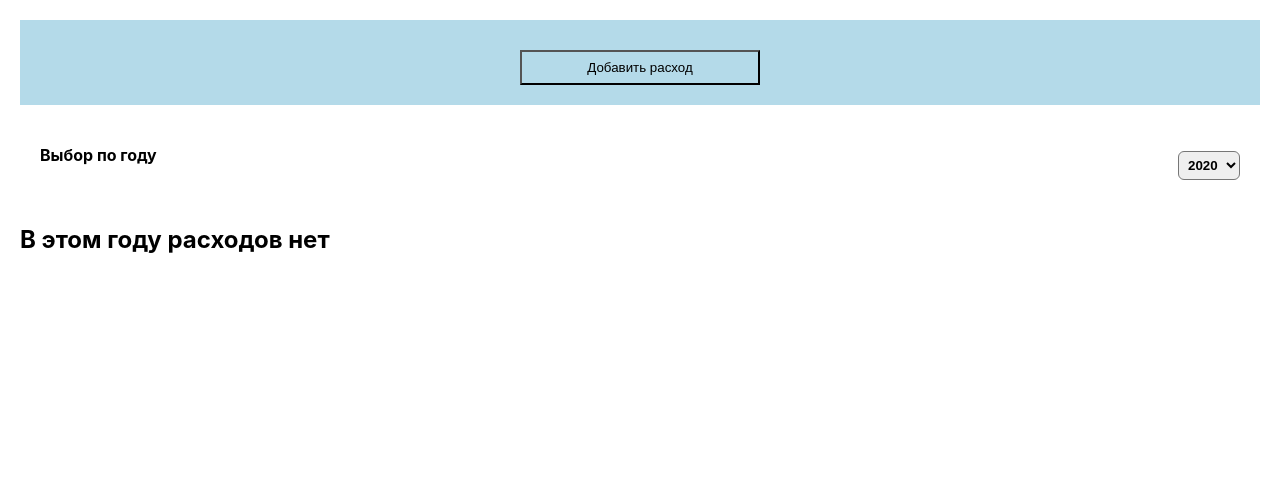
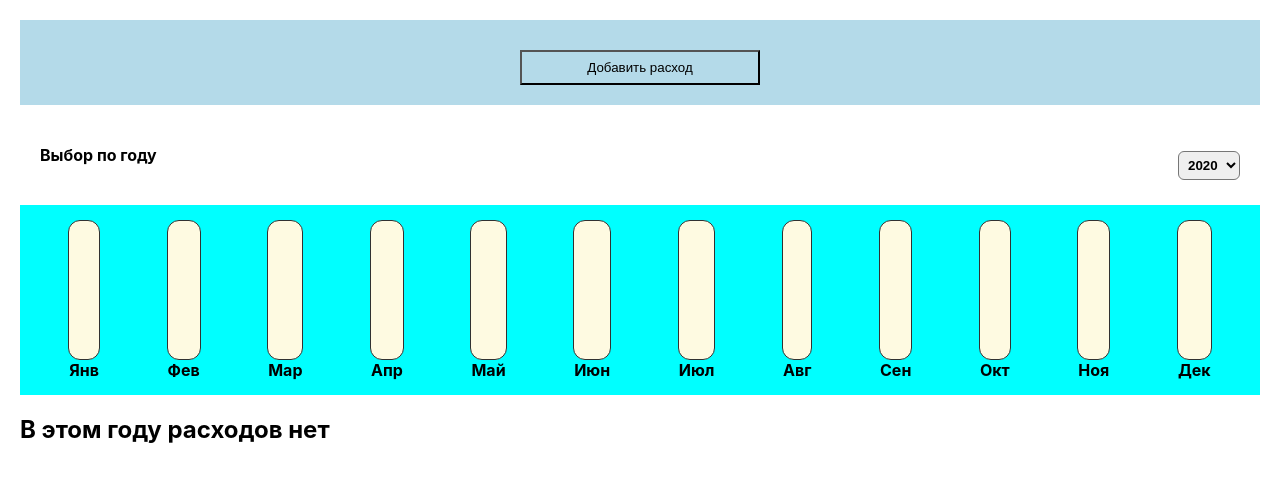
Before and after one commit to dmitriy-violentiy/purchases, a React (Create React App) app: page / in a window 1280 px wide. Shown: the top 482 px of the page. Built offline with nearby package versions, Linux system fonts and the light colour scheme.

Commit message:
add diagram

```diff
--- a/public/index.html
+++ b/public/index.html
@@ -24,7 +24,7 @@
       work correctly both with client-side routing and a non-root public URL.
       Learn how to configure a non-root public URL by running `npm run build`.
     -->
-    <title>React App</title>
+    <title>Учет расходов</title>
   </head>
   <body>
     <noscript>You need to enable JavaScript to run this app.</noscript>
--- a/src/components/Costs/Costs.js
+++ b/src/components/Costs/Costs.js
@@ -1,6 +1,7 @@
 import CostsFilter from "./CostsFilter";
 import React, { useState } from "react";
-import CostList from "./CostList"
+import CostList from "./CostList";
+import CostDiagram from "./CostsDiagram";
 
 const Costs = (props) => {
 	const [selectedYear, setSelectedYear] = useState("2020");
@@ -9,15 +10,15 @@
 		setSelectedYear(year);
 	};
 
-	const filteredCoasts = props.costs.filter((cost) => {
+	const filteredCosts = props.costs.filter((cost) => {
 		return cost.date.getFullYear().toString() === selectedYear;
 	});
-
 
 	return (
 		<div>
 			<CostsFilter year={selectedYear} onChangeYear={yearChangeHandler} />
-			<CostList costs={filteredCoasts}/>
+			<CostDiagram costs={filteredCosts} />
+			<CostList costs={filteredCosts} />
 		</div>
 	);
 };
--- /dev/null
+++ b/src/components/Costs/CostsDiagram.js
@@ -0,0 +1,27 @@
+import Diagram from "../Diagram/Diagram";
+
+const CostDiagram = (props) => {
+	const DiagramDataSets = [
+		{ label: "Янв", value: 0 },
+		{ label: "Фев", value: 0 },
+		{ label: "Мар", value: 0 },
+		{ label: "Апр", value: 0 },
+		{ label: "Май", value: 0 },
+		{ label: "Июн", value: 0 },
+		{ label: "Июл", value: 0 },
+		{ label: "Авг", value: 0 },
+		{ label: "Сен", value: 0 },
+		{ label: "Окт", value: 0 },
+		{ label: "Ноя", value: 0 },
+		{ label: "Дек", value: 0 },
+	];
+
+	for (const cost of props.costs) {
+		const costMonth = cost.date.getMonth();
+		DiagramDataSets[costMonth].value += cost.amount;
+	}
+
+	return <Diagram dataSets={DiagramDataSets} />;
+};
+
+export default CostDiagram;
--- /dev/null
+++ b/src/components/Diagram/Diagram.css
@@ -0,0 +1,8 @@
+.diagram {
+   padding: 15px;
+   background-color: aqua;
+   text-align: center;
+   display: flex;
+   justify-content: space-around;
+   height: 10rem;
+}
--- /dev/null
+++ b/src/components/Diagram/Diagram.js
@@ -0,0 +1,22 @@
+import DiagramBar from "./DiagramBar";
+import "./Diagram.css";
+
+const Diagram = (props) => {
+	const dataSetsValues = props.dataSets.map((dataSet) => dataSet.value);
+
+	const maxMonthCosts = Math.max(...dataSetsValues);
+	return (
+		<div className="diagram">
+			{props.dataSets.map((dataSet) => (
+				<DiagramBar
+					key={dataSet.label}
+					value={dataSet.value}
+					maxValue={maxMonthCosts}
+					label={dataSet.label}
+				/>
+			))}
+		</div>
+	);
+};
+
+export default Diagram;
--- /dev/null
+++ b/src/components/Diagram/DiagramBar.css
@@ -0,0 +1,30 @@
+.diagram-bar {
+   height: 100%;
+   display: flex;
+   flex-direction: column;
+   align-items: center;
+}
+
+.diagram-bar__inner {
+   height: 100%;
+   width: 100%;
+   border: 1px solid #313131;
+   border-radius: 12px;
+   background-color: #fefae1;
+   overflow: hidden;
+   display: flex;
+   flex-direction: column;
+   justify-content: flex-end;
+}
+
+.diagram-bar__fill {
+   background-color: orange;
+   width: 100%;
+   transition: all 0.3s ease-out;
+}
+
+.diagram-bar__label {
+   font-weight: bold;
+   font-size: 16px;
+   text-align: center;
+}
--- /dev/null
+++ b/src/components/Diagram/DiagramBar.js
@@ -0,0 +1,23 @@
+import "./DiagramBar.css";
+
+const DiagramBar = (props) => {
+	let barFillHeight = "0%";
+	if (props.maxValue > 0) {
+		barFillHeight = Math.round((props.value / props.maxValue) * 100) + "%";
+	}
+	return (
+		<div className="diagram-bar">
+			<div className="diagram-bar__inner">
+				<div
+					className="diagram-bar__fill"
+					style={{
+						height: barFillHeight,
+					}}
+				></div>
+			</div>
+			<div className="diagram-bar__label">{props.label}</div>
+		</div>
+	);
+};
+
+export default DiagramBar;
```
